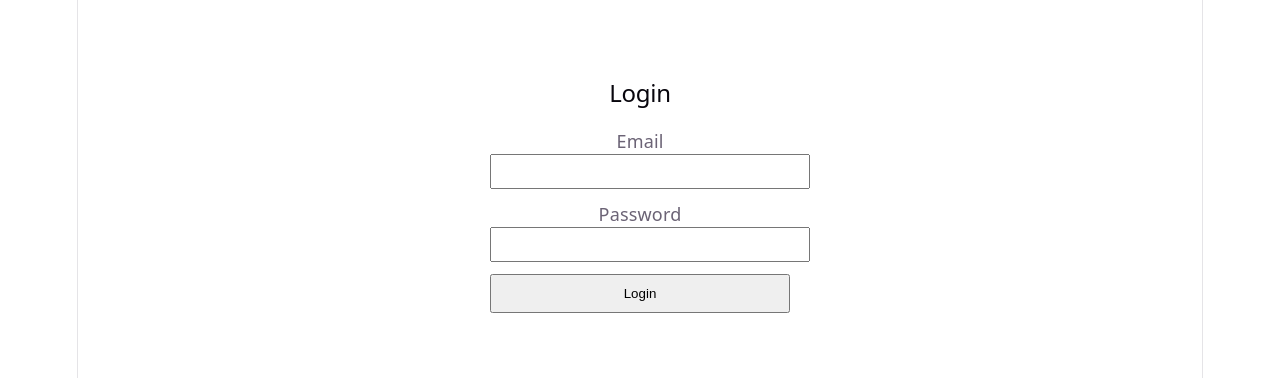
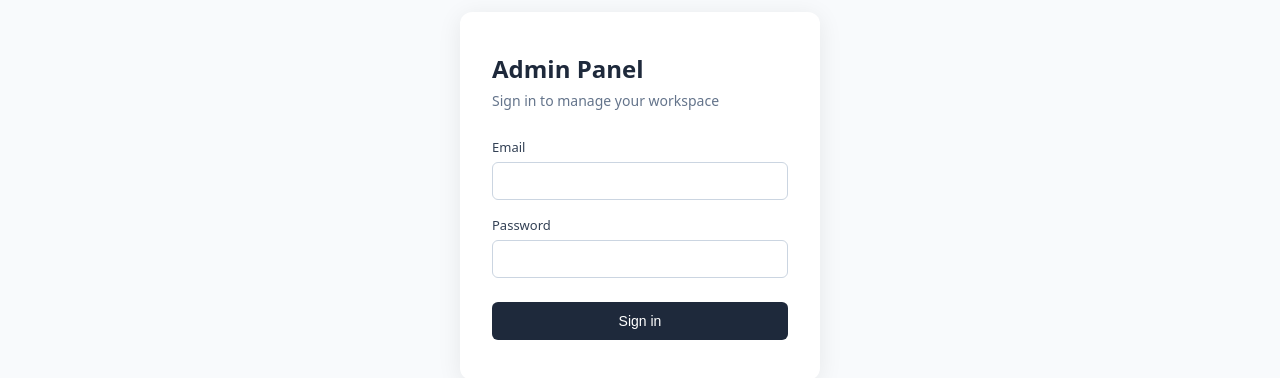
Before and after one commit to pranjalidixit26/admin-management-system, a React (Vite) app in the folder client/: page /login in a window 1280 px wide. Shown: the part 204-582 px from the top of the page. Built offline with nearby package versions, Linux system fonts and the light colour scheme.

Commit message:
Polish Login page UI, add logout, fix Sidebar navigation with Link, clean up index.css

```diff
--- a/client/src/components/layout/Header.tsx
+++ b/client/src/components/layout/Header.tsx
@@ -1,15 +1,41 @@
+import { useNavigate } from 'react-router-dom';
+
 export default function Header() {
+  const navigate = useNavigate();
+
+  const handleLogout = () => {
+    localStorage.removeItem('access_token');
+    localStorage.removeItem('user');
+    navigate('/login');
+  };
+
   return (
     <header
       style={{
-                height:'60px',
-                backgroundColor:'#fif5f9',
+        height: '60px',
+        backgroundColor: '#1e293b',
+        color: 'white',
         display: 'flex',
         alignItems: 'center',
+        justifyContent: 'space-between',
         padding: '0 20px',
-                borderBottom: '1px solid #e2e8f0',
-            }}>
-                <h3>Welcome, Admin</h3>
+        borderBottom: '1px solid #334155',
+      }}
+    >
+      <h3 style={{ margin: 0 }}>Welcome, Admin</h3>
+      <button
+        onClick={handleLogout}
+        style={{
+          padding: '8px 16px',
+          backgroundColor: '#ef4444',
+          color: 'white',
+          border: 'none',
+          borderRadius: '4px',
+          cursor: 'pointer',
+        }}
+      >
+        Logout
+      </button>
     </header>
   );
 }
--- a/client/src/components/layout/Sidebar.tsx
+++ b/client/src/components/layout/Sidebar.tsx
@@ -1,13 +1,23 @@
+import { Link } from 'react-router-dom';
+
 export default function Sidebar() {
   return (
-        <aside style={{width: '220px', backgroundColor: '#1e293b' , color: 'white', padding: '20px'}}>
-            <h2 style={{marginBottom: '20px'}}>Admin Panel</h2>
+    <aside style={{ width: '220px', backgroundColor: '#1e293b', color: 'white', padding: '20px' }}>
+      <h2 style={{ marginBottom: '20px' }}>Admin Panel</h2>
       <nav>
-                <ul style={{listStyle: 'none', padding: 0}}>
-                    <li style={{marginBottom: '10px'}}>Dashboard</li>
-                    <li style={{marginBottom: '10px'}}>Users</li>
-                    <li style={{marginBottom: '10px'}}>Roles</li>
-                    <li style={{marginBottom: '10px'}}>Permissions</li>
+        <ul style={{ listStyle: 'none', padding: 0 }}>
+          <li style={{ marginBottom: '10px' }}>
+            <Link to="/" style={{ color: 'white', textDecoration: 'none' }}>Dashboard</Link>
+          </li>
+          <li style={{ marginBottom: '10px' }}>
+            <Link to="/users" style={{ color: 'white', textDecoration: 'none' }}>Users</Link>
+          </li>
+          <li style={{ marginBottom: '10px' }}>
+            <Link to="/roles" style={{ color: 'white', textDecoration: 'none' }}>Roles</Link>
+          </li>
+          <li style={{ marginBottom: '10px' }}>
+            <Link to="/permissions" style={{ color: 'white', textDecoration: 'none' }}>Permissions</Link>
+          </li>
         </ul>
       </nav>
     </aside>
--- a/client/src/index.css
+++ b/client/src/index.css
@@ -1,111 +1,12 @@
-:root {
-  --text: #6b6375;
-  --text-h: #08060d;
-  --bg: #fff;
-  --border: #e5e4e7;
-  --code-bg: #f4f3ec;
-  --accent: #aa3bff;
-  --accent-bg: rgba(170, 59, 255, 0.1);
-  --accent-border: rgba(170, 59, 255, 0.5);
-  --social-bg: rgba(244, 243, 236, 0.5);
-  --shadow:
-    rgba(0, 0, 0, 0.1) 0 10px 15px -3px, rgba(0, 0, 0, 0.05) 0 4px 6px -2px;
-
-  --sans: system-ui, 'Segoe UI', Roboto, sans-serif;
-  --heading: system-ui, 'Segoe UI', Roboto, sans-serif;
-  --mono: ui-monospace, Consolas, monospace;
-
-  font: 18px/145% var(--sans);
-  letter-spacing: 0.18px;
-  color-scheme: light dark;
-  color: var(--text);
-  background: var(--bg);
-  font-synthesis: none;
-  text-rendering: optimizeLegibility;
-  -webkit-font-smoothing: antialiased;
-  -moz-osx-font-smoothing: grayscale;
-
-  @media (max-width: 1024px) {
-    font-size: 16px;
-  }
-}
-
-@media (prefers-color-scheme: dark) {
-  :root {
-    --text: #9ca3af;
-    --text-h: #f3f4f6;
-    --bg: #16171d;
-    --border: #2e303a;
-    --code-bg: #1f2028;
-    --accent: #c084fc;
-    --accent-bg: rgba(192, 132, 252, 0.15);
-    --accent-border: rgba(192, 132, 252, 0.5);
-    --social-bg: rgba(47, 48, 58, 0.5);
-    --shadow:
-      rgba(0, 0, 0, 0.4) 0 10px 15px -3px, rgba(0, 0, 0, 0.25) 0 4px 6px -2px;
-  }
-
-  #social .button-icon {
-    filter: invert(1) brightness(2);
-  }
-}
-
-#root {
-  width: 1126px;
-  max-width: 100%;
-  margin: 0 auto;
-  text-align: center;
-  border-inline: 1px solid var(--border);
-  min-height: 100svh;
-  display: flex;
-  flex-direction: column;
+* {
   box-sizing: border-box;
 }
 
 body {
   margin: 0;
+  font-family: system-ui, 'Segoe UI', Roboto, sans-serif;
 }
 
-h1,
-h2 {
-  font-family: var(--heading);
-  font-weight: 500;
-  color: var(--text-h);
+#root {
+  min-height: 100vh;
 }
-
-h1 {
-  font-size: 56px;
-  letter-spacing: -1.68px;
-  margin: 32px 0;
-  @media (max-width: 1024px) {
-    font-size: 36px;
-    margin: 20px 0;
-  }
-}
-h2 {
-  font-size: 24px;
-  line-height: 118%;
-  letter-spacing: -0.24px;
-  margin: 0 0 8px;
-  @media (max-width: 1024px) {
-    font-size: 20px;
-  }
-}
-p {
-  margin: 0;
-}
-
-code,
-.counter {
-  font-family: var(--mono);
-  display: inline-flex;
-  border-radius: 4px;
-  color: var(--text-h);
-}
-
-code {
-  font-size: 15px;
-  line-height: 135%;
-  padding: 4px 8px;
-  background: var(--code-bg);
-}
--- a/client/src/pages/Login.tsx
+++ b/client/src/pages/Login.tsx
@@ -1,18 +1,18 @@
-import { useState } from "react";
-import { useNavigate } from "react-router-dom";
+import { useState } from 'react';
+import { useNavigate } from 'react-router-dom';
 import axios from 'axios';
 
 export default function Login() {
-    const [email, setEmail]=useState('');
-    const [password, setPassword]=useState('');
-    const [error, setError]=useState('');
-    const navigate=useNavigate();
+  const [email, setEmail] = useState('');
+  const [password, setPassword] = useState('');
+  const [error, setError] = useState('');
+  const navigate = useNavigate();
 
-    const handleSubmit=async(e:React.FormEvent)=>{
+  const handleSubmit = async (e: React.FormEvent) => {
     e.preventDefault();
     setError('');
 
-        try{
+    try {
       const response = await axios.post('http://localhost:3000/auth/login', {
         email,
         password,
@@ -22,43 +22,115 @@ export default function Login() {
       localStorage.setItem('user', JSON.stringify(response.data.user));
 
       navigate('/');
-        } catch(err){
+    } catch (err) {
       setError('Invalid email or password');
     }
   };
 
-    return(
-        <div style={{display:'flex', justifyContent:'center', alignItems:'center', minHeight:'100vh'}}>
-            <form onSubmit={handleSubmit} style={{width:'300px'}}>
-                <h2 style={{textAlign:'center', marginBottom:'20px'}}>Login</h2>
+  return (
+    <div
+      style={{
+        display: 'flex',
+        justifyContent: 'center',
+        alignItems: 'center',
+        minHeight: '100vh',
+        backgroundColor: '#f8fafc',
+      }}
+    >
+      <div
+        style={{
+          width: '360px',
+          backgroundColor: '#ffffff',
+          borderRadius: '12px',
+          boxShadow: '0 4px 24px rgba(0,0,0,0.08)',
+          padding: '40px 32px',
+        }}
+      >
+        <div style={{ marginBottom: '28px' }}>
+          <h2 style={{ margin: 0, color: '#1e293b', fontSize: '24px' }}>
+            Admin Panel
+          </h2>
+          <p style={{ margin: '6px 0 0', color: '#64748b', fontSize: '14px' }}>
+            Sign in to manage your workspace
+          </p>
+        </div>
 
-                {error && <p style ={{ color:'red'}}>{error}</p>}
+        <form onSubmit={handleSubmit}>
+          {error && (
+            <div
+              style={{
+                backgroundColor: '#fee2e2',
+                color: '#dc2626',
+                padding: '10px 12px',
+                borderRadius: '6px',
+                fontSize: '14px',
+                marginBottom: '16px',
+              }}
+            >
+              {error}
+            </div>
+          )}
 
-                <div style={{marginBottom:'12px'}}>
-                    <label>Email</label>
-                    <br />
+          <div style={{ marginBottom: '16px' }}>
+            <label style={{ display: 'block', fontSize: '13px', color: '#334155', marginBottom: '6px' }}>
+              Email
+            </label>
             <input
               type="email"
               value={email}
-                        onChange={(e)=>setEmail(e.target.value)}
-                        style={{width:'100%', padding:'8px'}}
+              onChange={(e) => setEmail(e.target.value)}
+              style={{
+                width: '100%',
+                padding: '10px 12px',
+                border: '1px solid #cbd5e1',
+                borderRadius: '6px',
+                fontSize: '14px',
+                boxSizing: 'border-box',
+                backgroundColor: '#ffffff',
+                color: '#1e293b',
+              }}
             />
           </div>
-                <div style={{marginBottom:'12px'}}>
-                    <label>Password</label>
-                    <br/>
+
+          <div style={{ marginBottom: '24px' }}>
+            <label style={{ display: 'block', fontSize: '13px', color: '#334155', marginBottom: '6px' }}>
+              Password
+            </label>
             <input
               type="password"
               value={password}
-                        onChange={(e)=>setPassword(e.target.value)}
-                        style={{width:'100%', padding:'8px'}}
+              onChange={(e) => setPassword(e.target.value)}
+              style={{
+                width: '100%',
+                padding: '10px 12px',
+                border: '1px solid #cbd5e1',
+                borderRadius: '6px',
+                fontSize: '14px',
+                boxSizing: 'border-box',
+                backgroundColor: '#ffffff',
+                color: '#1e293b',
+              }}
             />
           </div>
 
-                <button type="submit" style={{width:'100%', padding:'10px'}}>
-                    Login
+          <button
+            type="submit"
+            style={{
+              width: '100%',
+              padding: '11px',
+              backgroundColor: '#1e293b',
+              color: 'white',
+              border: 'none',
+              borderRadius: '6px',
+              fontSize: '14px',
+              fontWeight: 500,
+              cursor: 'pointer',
+            }}
+          >
+            Sign in
           </button>
         </form>
       </div>
+    </div>
   );
 }
```
Lines whose indentation alone changed are shown as unchanged.
